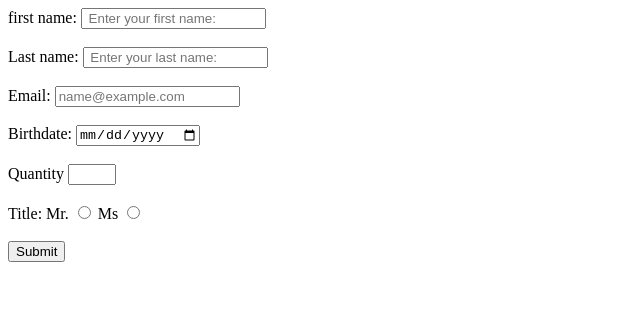
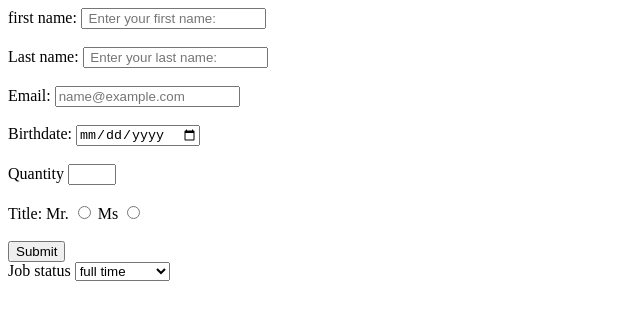
Before and after one commit to TeemaArab/Html_practice, a plain HTML site: page from2.html in a window 1280 px wide. Shown: the whole page, without its empty margins (0-640 px from the left). Drawn offline with Linux system fonts and the light colour scheme.

Commit message:
select option added

```diff
--- a/from2.html
+++ b/from2.html
@@ -54,6 +54,15 @@
         <button>Submit</button>
     </div>
 
+    <div>
+      <label for="job">Job status</label>
+      <select name="job " id="job">
+        <option value="full-time">full time</option>
+        <option value="part time">part time</option>
+        <option value="umemployed">unemployed</option>
+      </select>
+    </div>
+
     </form>
 
 </body>
```
